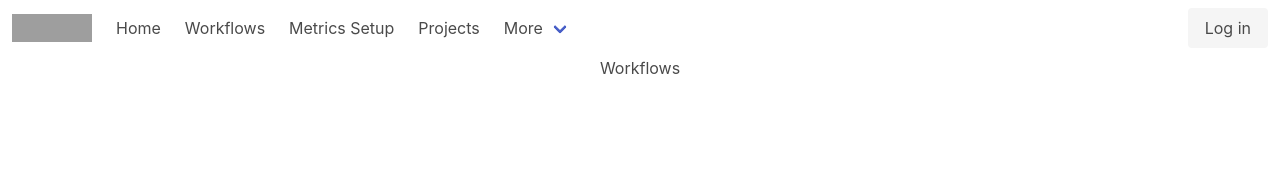
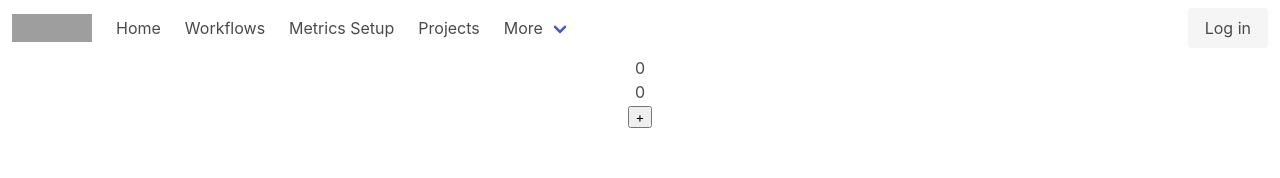
Before and after one commit to nikosnikolaidis/digital-policy-management, a React (Create React App) app in the folder frontend/: page /workflows in a window 1280 px wide. Shown: the top 178 px of the page. Built offline with nearby package versions, Linux system fonts and the light colour scheme; grey boxes are pictures that could not be loaded.

Commit message:
Add example in frontend

```diff
--- a/frontend/src/pages/Workflows.js
+++ b/frontend/src/pages/Workflows.js
@@ -1,5 +1,25 @@
-const Workflows = () => {
-    return <h1>Workflows</h1>;
+import React, { useState, useRef } from 'react';
+
+
+
+function Workflows(props)  {
+
+    const onClick=(e)=>{
+        i++;
+        setNumber(number+1);
+    }
+
+    const [number, setNumber] = useState(0);
+
+    var i=0;
+
+    return (
+        <div>
+            <h1>{number}</h1>
+            <h1>{i}</h1>
+            <button onClick={(e)=>onClick(e)}>+</button>
+        </div>
+    );
 };
 
 export default Workflows;
```
